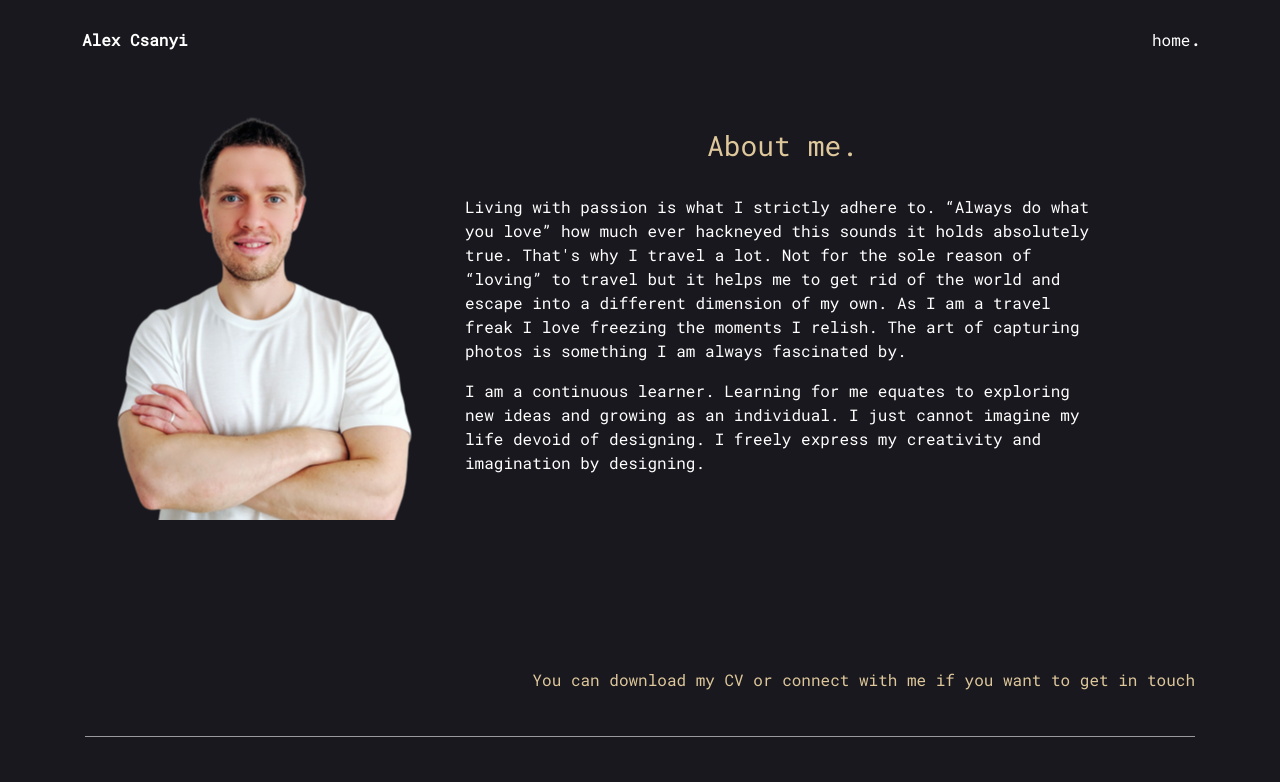
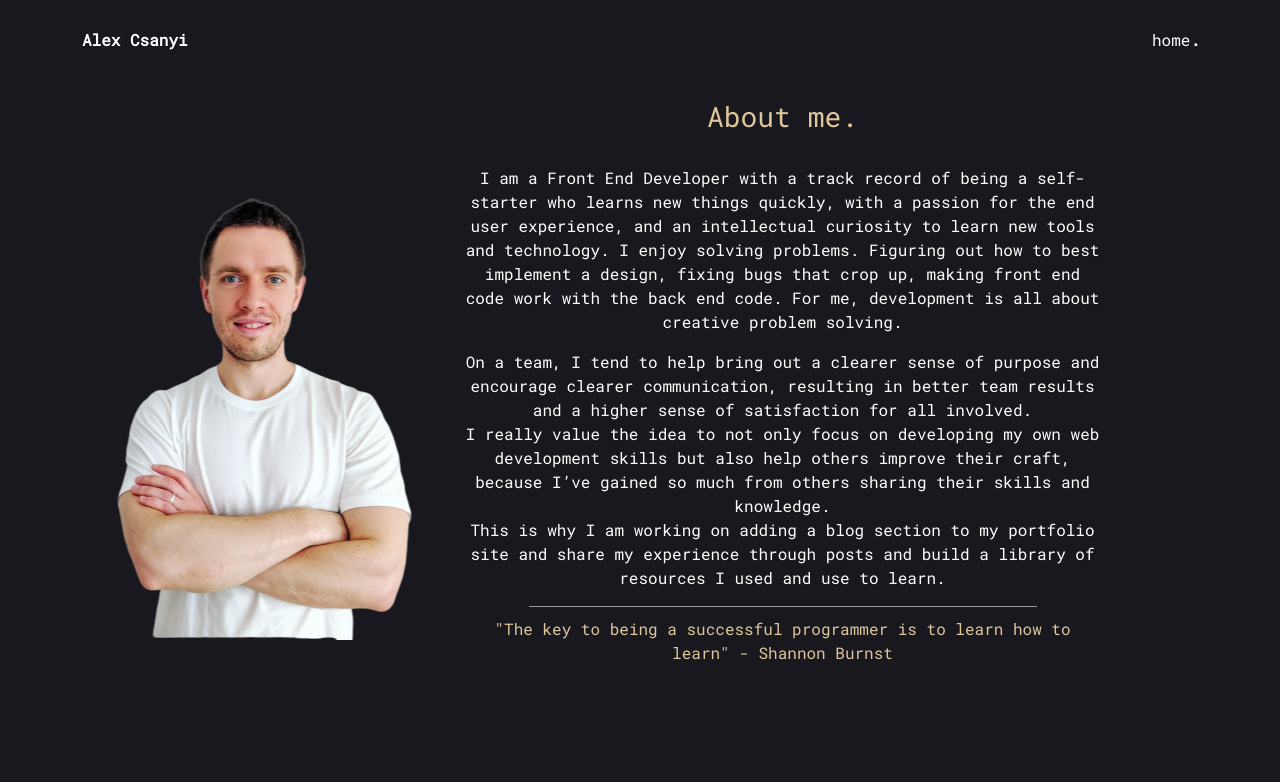
Before and after one commit to AlexCsanyi/Alex_Csanyi_Front_End_Developer, a plain HTML site: page about.html in a window 1280 px wide. Shown: the top 782 px of the page. Drawn offline with nearby package versions, Linux system fonts and the light colour scheme.

Commit message:
worked on about page

```diff
--- a/about.html
+++ b/about.html
@@ -70,12 +70,27 @@
             </div>
             <div class="col-lg-7" id="aboutText">
                 <h3 class="wow fadeInUp title" data-wow-delay="1.2s">About me.</h3><br>
+                <p class="wow fadeInUp">I am a Front End Developer with a track record of being
+                  a self-starter who learns new things quickly, with a passion for the end user experience,
+                  and an intellectual curiosity to learn new tools and technology.
+                  I enjoy solving problems. Figuring out how to best implement a design,
+                  fixing bugs that crop up, making front end code work with the back end code.
+                  For me, development is all about creative problem solving.
+                </p>
                 <p class="wow fadeInUp">
-                    Living with passion is what I strictly adhere to. “Always do what you love” how much ever hackneyed this sounds it holds absolutely true. That's why I travel a lot. Not for the sole reason of “loving” to travel but it helps me to get rid of the world and escape into a different dimension of my own. As I am a travel freak I love freezing the moments I relish. The art of capturing photos is something I am always fascinated by.
+                  On a team, I tend to help bring out a clearer sense of purpose and encourage clearer communication,
+                  resulting in better team results and a higher sense of satisfaction for all involved. <br>
+                  I really value the idea to not only focus on developing my own web development skills but also help others improve their craft,
+                  because I’ve gained so much from others sharing their skills and knowledge. <br>
+                  This is why I am working on adding a blog section to my portfolio site and share my experience through posts
+                  and build a library of resources I used and use to learn.
                 </p>
-                <p class="wow fadeInUp" data-wow-delay="0.2s">
-                    I am a continuous learner. Learning for me equates to exploring new ideas and growing as an individual. I just cannot imagine my life devoid of designing. I freely express my creativity and imagination by designing.
-                </p>
+                <span class="decor-line-break"></span>
+                <p class="wow fadeInUp quote">"The key to being a
+                  successful programmer is to
+                  learn how to learn"
+                  -
+                  Shannon Burnst</p>
             </div>
             <div class="col-lg-1"></div>
         </div>
--- a/css/style.css
+++ b/css/style.css
@@ -544,6 +544,7 @@ textarea:focus {
 .hr {
   background: var(--clr-gray);
   height: 1px;
+  display: block;
 }
 
 .info h4 {
@@ -719,8 +720,8 @@ textarea:focus {
 
 /* -------------  About Page ---------- */
 .about {
-  height: 420px;
-  background: url(../images/about_img.png) center;
+  height: 580px;
+  background: url(../images/about_img.png) center no-repeat;
 }
 
 .tooltiptext {
@@ -751,6 +752,20 @@ textarea:focus {
   justify-content: center;
   align-items: center;
   flex-direction: column;
+  text-align: center;
+}
+
+.decor-line-break {
+  display: block;
+  height: 1px;
+  width: 80%;
+  margin-bottom: 10px;
+  border-bottom: var(--clr-gray) 1px solid;
+}
+
+.quote {
+  color: var(--clr-light);
+  text-align: center;
 }
 
 @media (max-width: 990px) {
```
